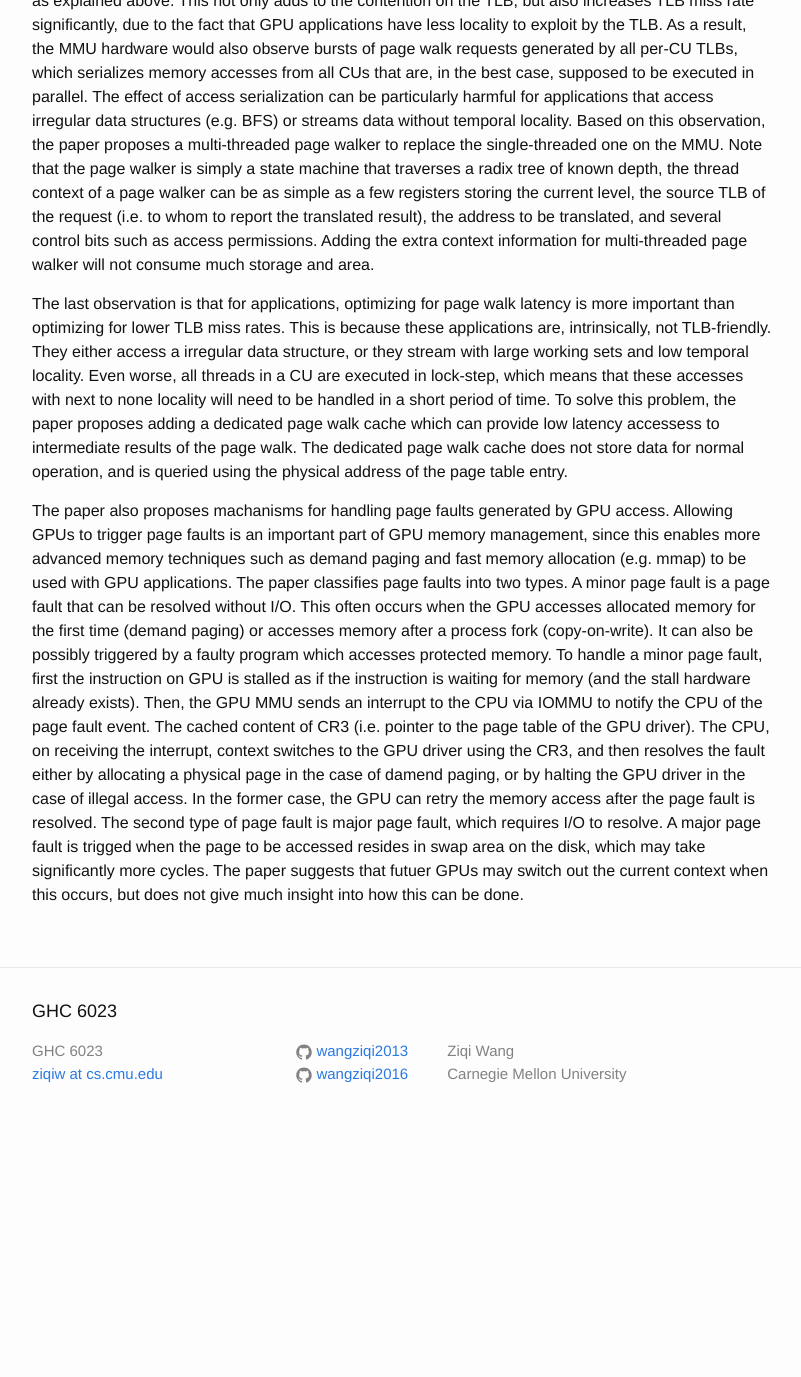
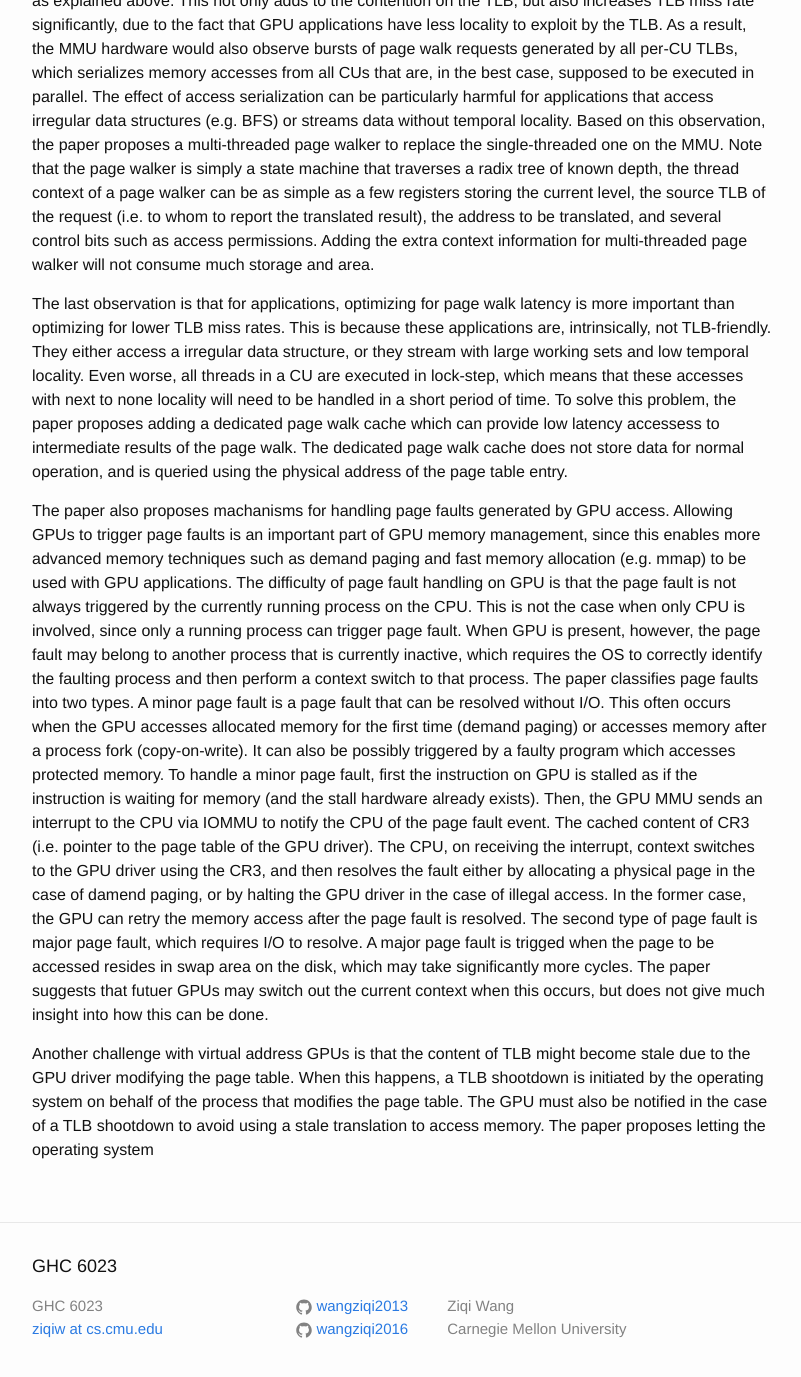
Before and after one commit to wangziqi2013/wangziqi2013.github.io, a Jekyll site: the page built from _posts/2019-09-05-supporting-x86-64-addr-xlat-for-100s-of-gpu-lanes.markdown, in a window 1280 px wide and 1400 px high, scrolled down 2372 px. Shown: the top 1377 px of the window, without its empty margins (238-1039 px from the left). Built offline with Jekyll 4.4.1, drawn with Linux system fonts in a browser that asks for light colours; before the commit the page ends 3517 px from its top, so only the background shows below that.

Commit message:
Adding more

```diff
--- a/_posts/2019-09-05-supporting-x86-64-addr-xlat-for-100s-of-gpu-lanes.markdown
+++ b/_posts/2019-09-05-supporting-x86-64-addr-xlat-for-100s-of-gpu-lanes.markdown
@@ -105,7 +105,12 @@ queried using the physical address of the page table entry.
 
 The paper also proposes machanisms for handling page faults generated by GPU access. Allowing GPUs to trigger page faults
 is an important part of GPU memory management, since this enables more advanced memory techniques such as demand paging
-and fast memory allocation (e.g. mmap) to be used with GPU applications. The paper classifies page faults into two
+and fast memory allocation (e.g. mmap) to be used with GPU applications. The difficulty of page fault handling on GPU
+is that the page fault is not always triggered by the currently running process on the CPU. This is not the case when only
+CPU is involved, since only a running process can trigger page fault. When GPU is present, however, the page fault may
+belong to another process that is currently inactive, which requires the OS to correctly identify the faulting process
+and then perform a context switch to that process.
+The paper classifies page faults into two
 types. A minor page fault is a page fault that can be resolved without I/O. This often occurs when the GPU accesses
 allocated memory for the first time (demand paging) or accesses memory after a process fork (copy-on-write). It can also
 be possibly triggered by a faulty program which accesses protected memory. To handle a minor page fault, first the
@@ -118,3 +123,8 @@ the page fault is resolved. The second type of page fault is major page fault, w
 page fault is trigged when the page to be accessed resides in swap area on the disk, which may take significantly more
 cycles. The paper suggests that futuer GPUs may switch out the current context when this occurs, but does not give much
 insight into how this can be done.
+
+Another challenge with virtual address GPUs is that the content of TLB might become stale due to the GPU driver modifying
+the page table. When this happens, a TLB shootdown is initiated by the operating system on behalf of the process that modifies
+the page table. The GPU must also be notified in the case of a TLB shootdown to avoid using a stale translation to access
+memory. The paper proposes letting the operating system
```
